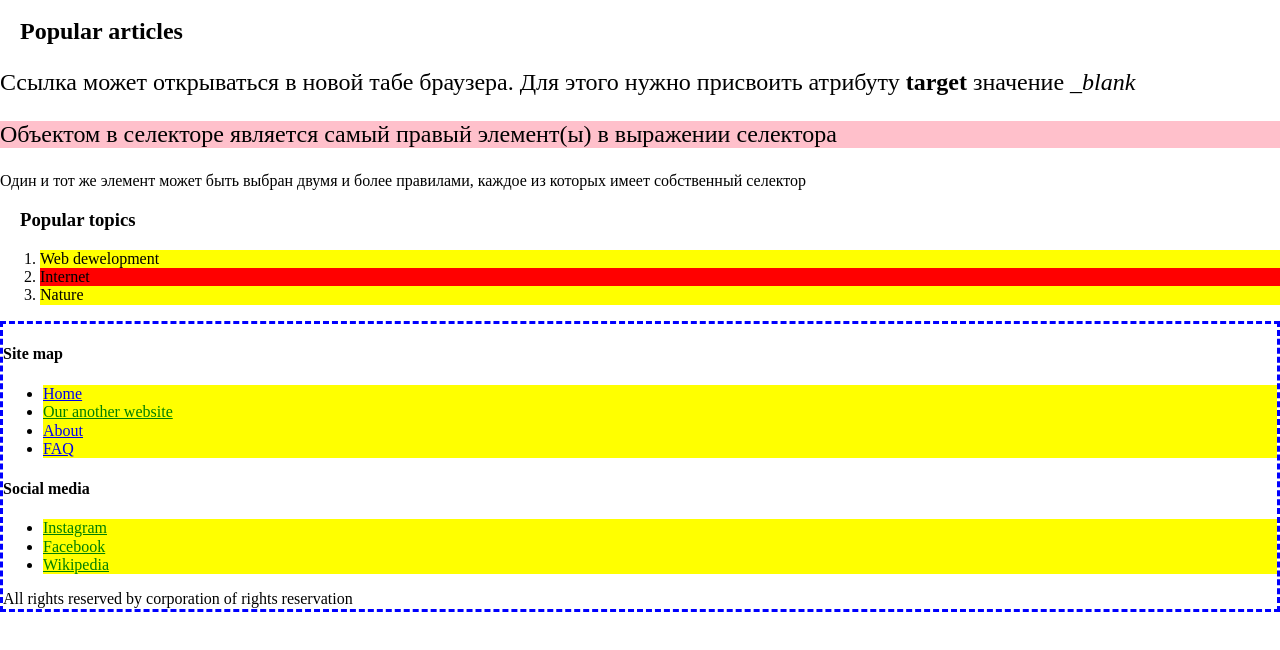
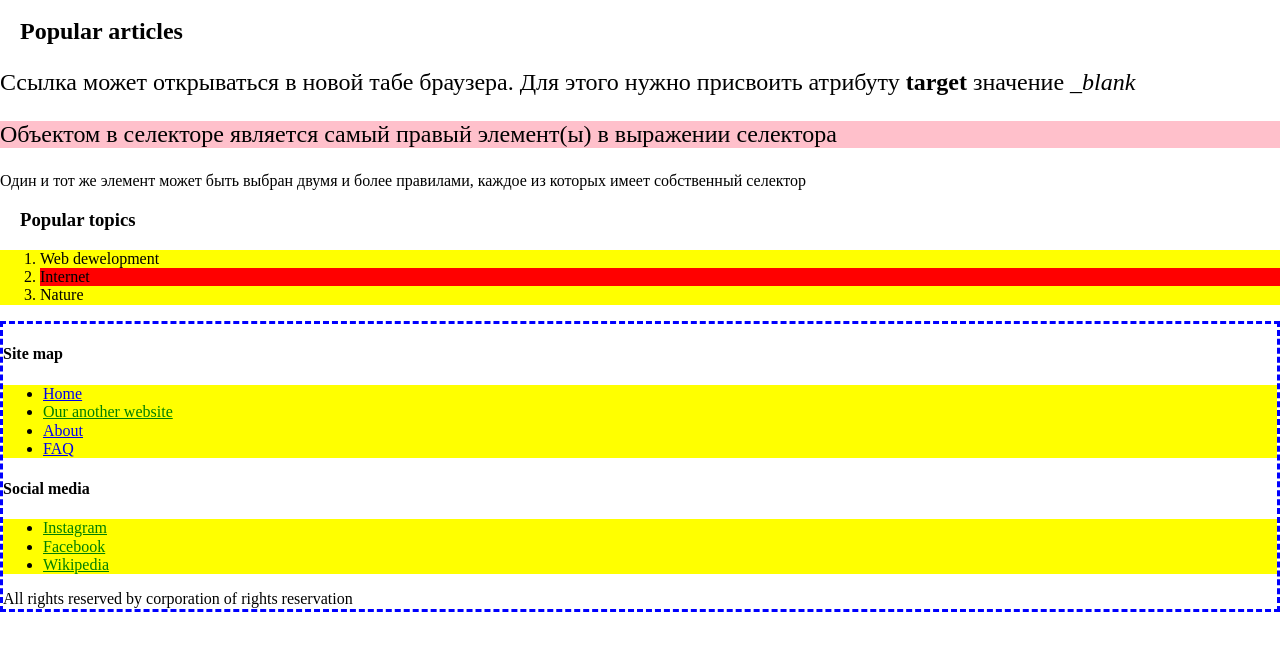
Before and after one commit to Artem456676456547766547465665544444/HTML-CSS, a plain HTML site: page lesson5/hw1/index.html in a window 1280 px wide. Shown: the part 88-738 px from the top of the page. Drawn offline with nearby package versions, Linux system fonts and the light colour scheme.

Commit message:
Lesson5hw1

```diff
--- a/lesson5/hw1/index.html
+++ b/lesson5/hw1/index.html
@@ -13,7 +13,10 @@
         [target="_blank"] {
             color: green;
         }
-        li {
+        ul {
+            background-color: yellow;
+        }
+        ol {
             background-color: yellow;
         }
         footer {
```
